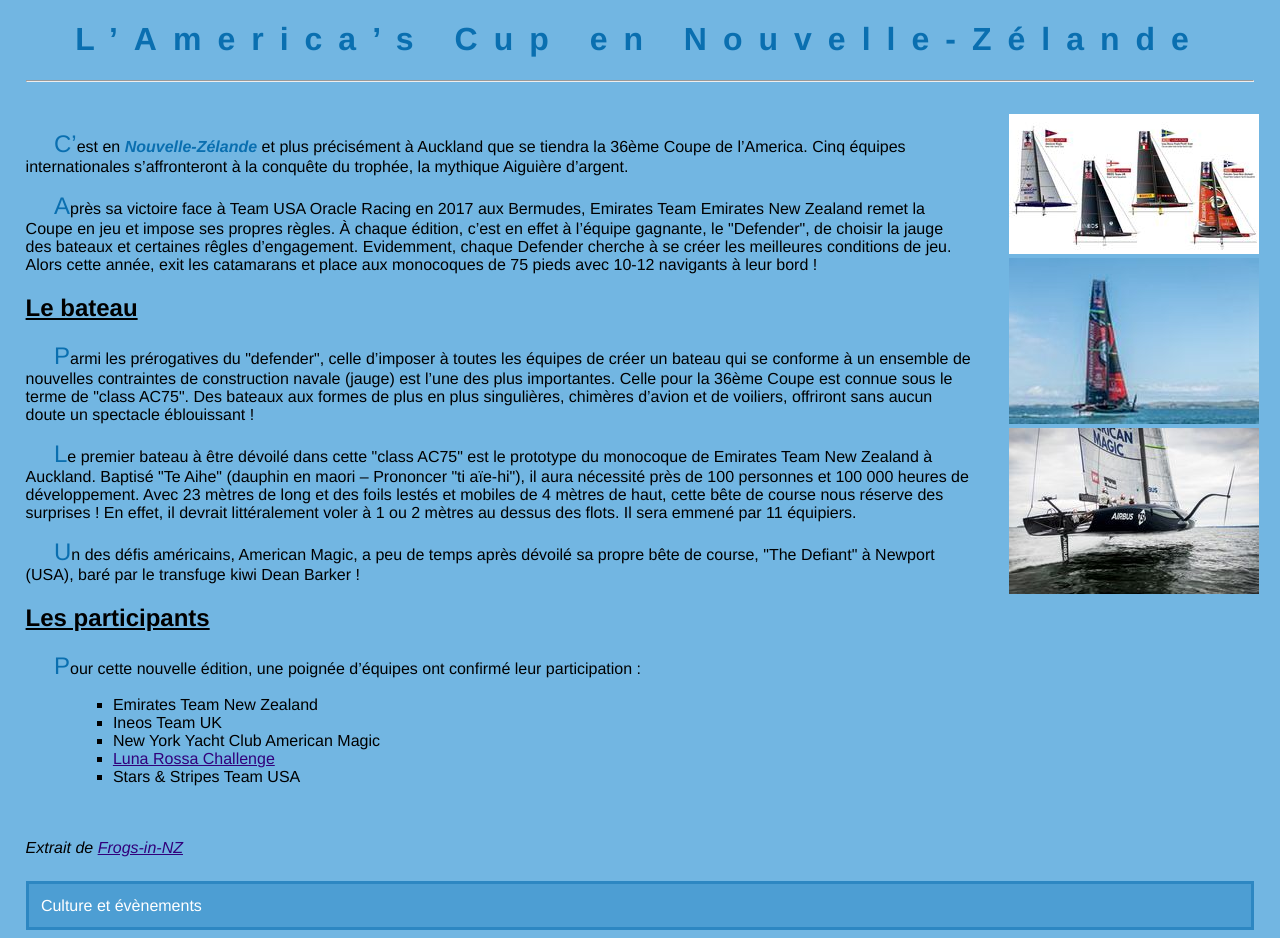
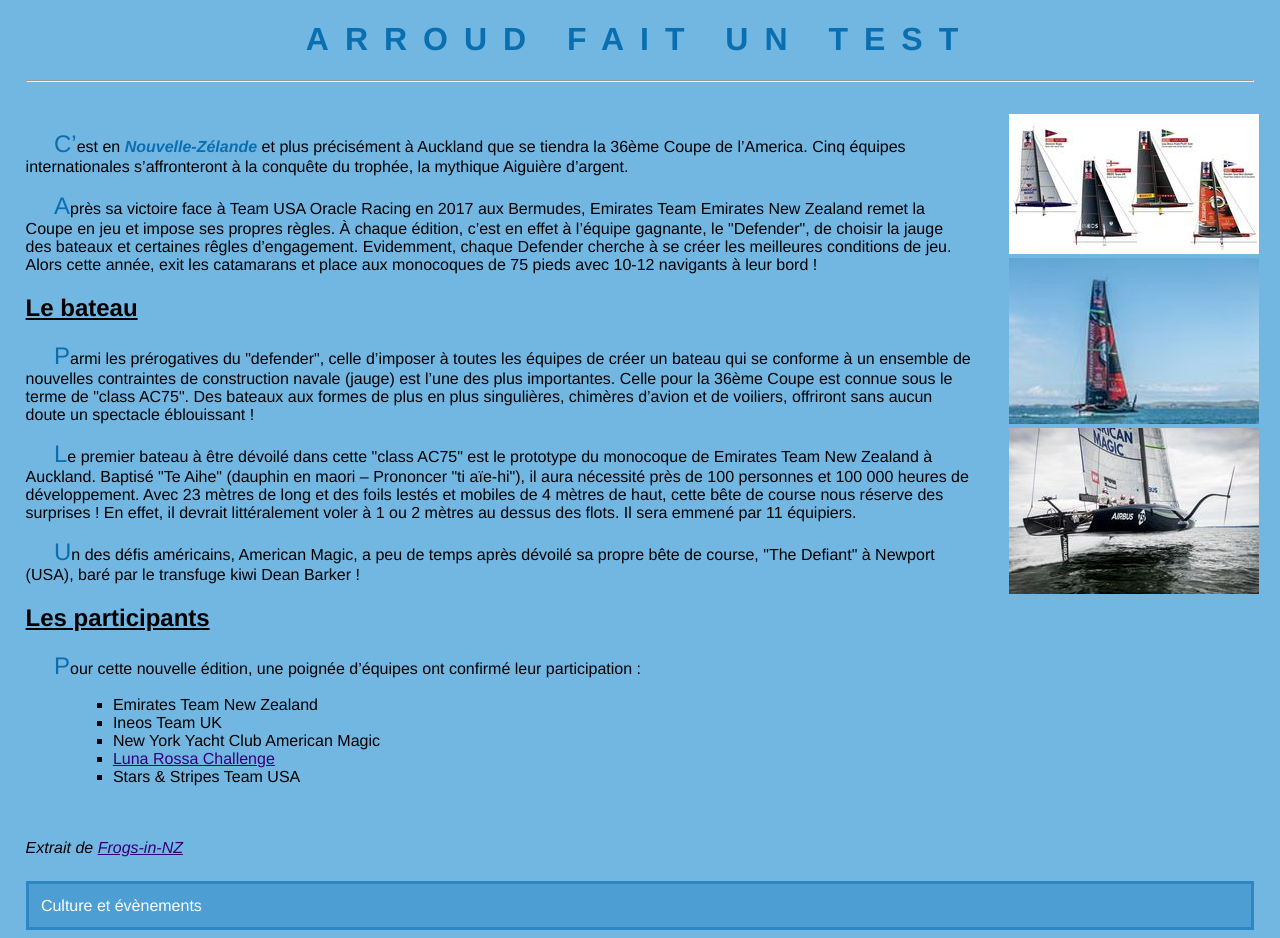
Before and after one commit to rayan2309/ACwebProjet, a plain HTML site: page index.html in a window 1280 px wide. Drawn offline with Linux system fonts and the light colour scheme.

Commit message:
Modif du titre

```diff
--- a/index.html
+++ b/index.html
@@ -8,7 +8,7 @@
  </head>
  <body>
 
-  <h1>L’America’s Cup en Nouvelle-Zélande</h1>
+  <h1>ARROUD FAIT UN TEST</h1>
   <hr />
 
   <section class="texte">
```
